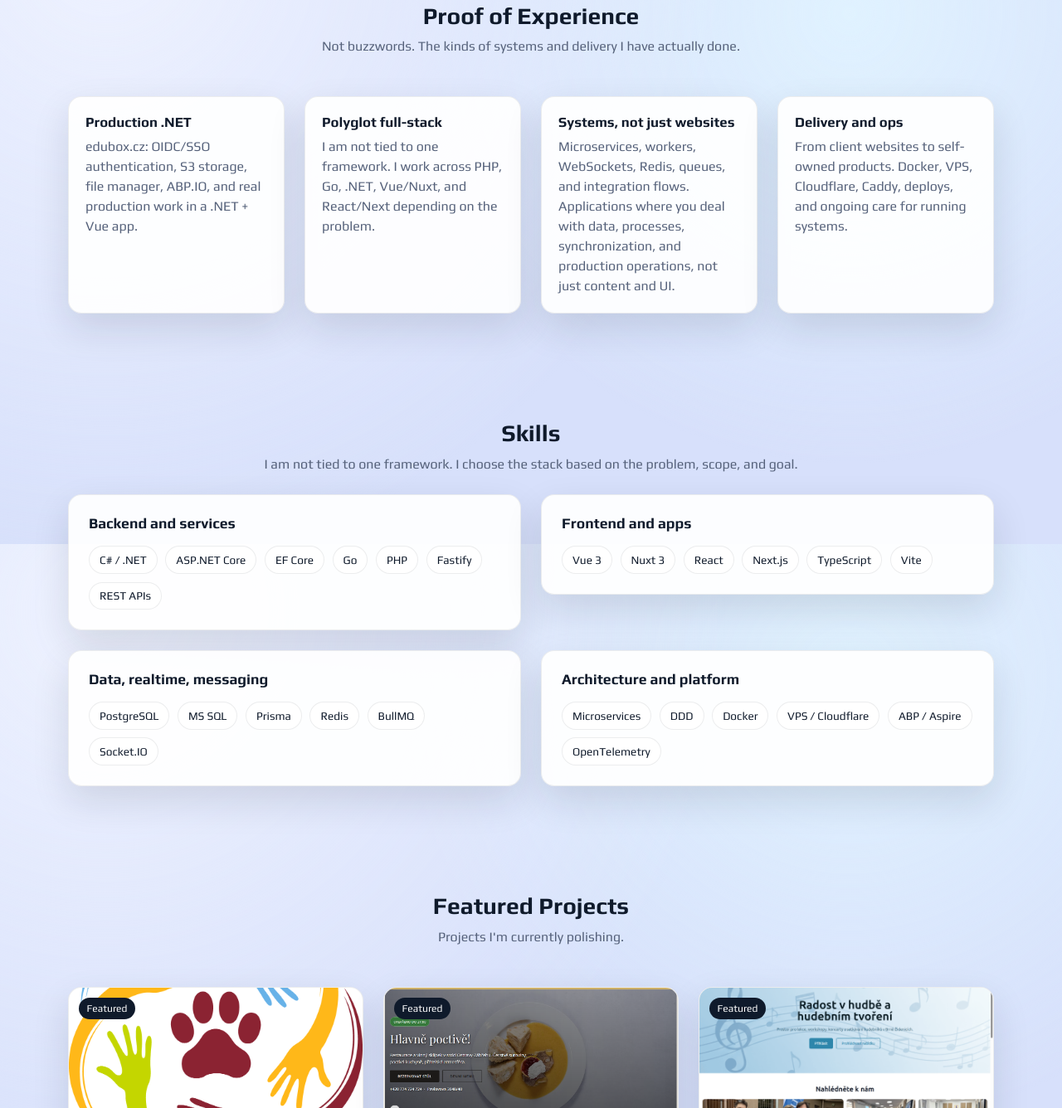
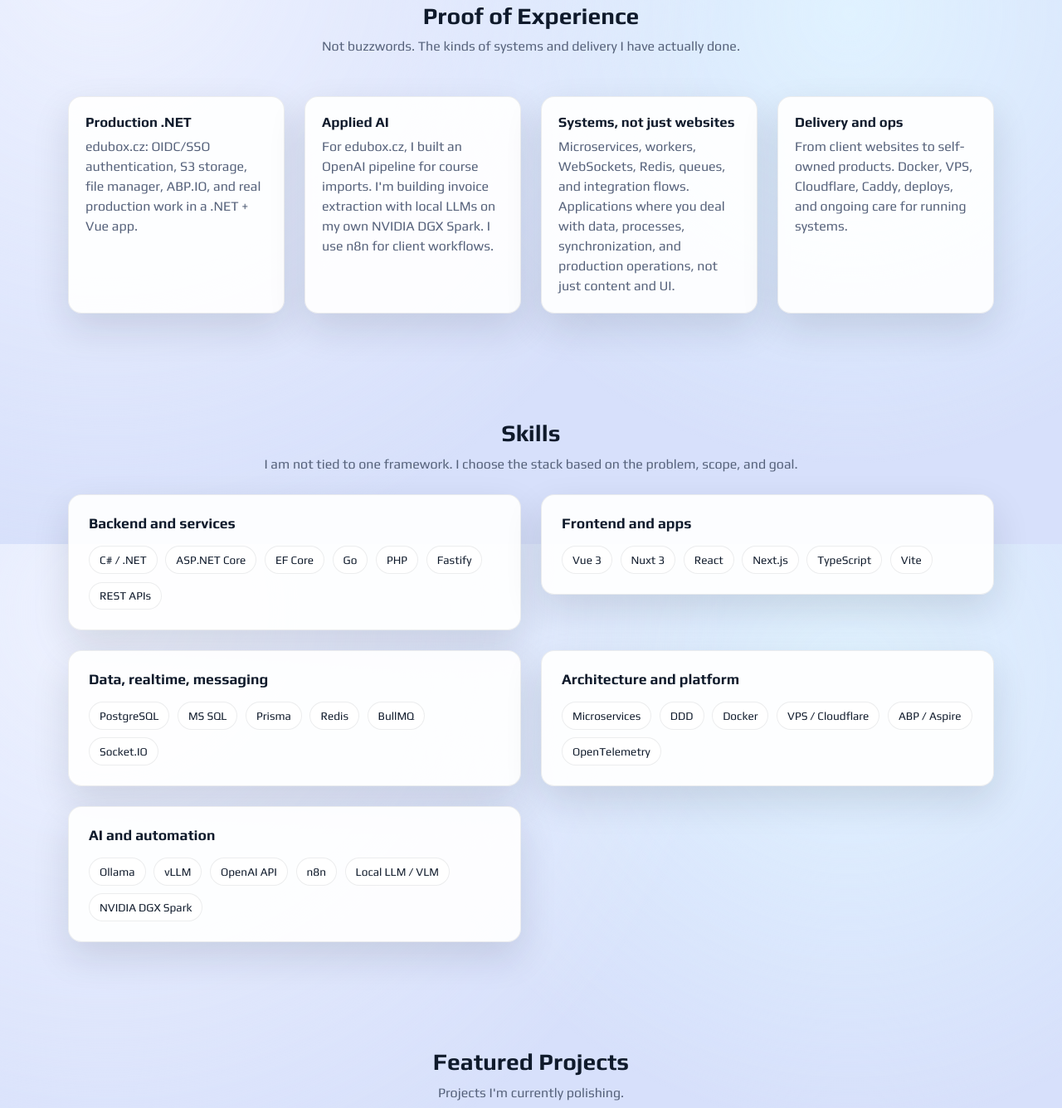
Before and after one commit to Dejwcz/portfolio, a website: page index.html in a window 1280 px wide. Shown: the part 944-2280 px from the top of the page at 83% size. Drawn offline with Linux system fonts and the light colour scheme.

Commit message:
Add applied AI content: proof card, skills panel, hero tag, SEO
Replace the Polyglot full-stack proof card (duplicated the Skills lead)
with an Applied AI card covering the edubox.cz OpenAI pipeline, invoice
extraction on local LLMs (NVIDIA DGX Spark), and n8n client workflows.
Add an AI and automation skills panel, an AI integration hero tag, and
AI mentions in the meta description and JSON-LD.

Spec: docs/superpowers/specs/2026-07-22-ai-content-design.md

Co-Authored-By: Claude Fable 5 <noreply@anthropic.com>

```diff
--- a/index.html
+++ b/index.html
@@ -8,7 +8,7 @@
 
     <meta
       name="description"
-      content="David Smětala — Full-stack software engineer building production web apps and systems across .NET, Vue/Nuxt, React/Next, Go, PHP, SQL, and deploy."
+      content="David Smětala — Full-stack software engineer shipping production web apps across .NET, Vue/Nuxt, React/Next, Go, and SQL. Applied AI: OpenAI pipelines, local LLMs, n8n."
     />
     <meta
       name="keywords"
@@ -75,7 +75,7 @@
           "https://github.com/Dejwcz"
         ],
         "jobTitle": "Full-stack Software Engineer",
-        "description": "Software engineer building production web apps and systems across .NET, Vue/Nuxt, React/Next, Go, PHP, SQL, microservices, and deployment.",
+        "description": "Software engineer building production web apps and systems across .NET, Vue/Nuxt, React/Next, Go, PHP, SQL, microservices, and deployment. Applied AI integration: OpenAI pipelines, local LLM inference (Ollama, vLLM), and n8n automation.",
         "image": "https://x213.cz/pictures/preview.png",
         "worksFor": {
           "@type": "Organization",
@@ -233,6 +233,10 @@
                   <span data-lang="cs">Od architektury po deploy</span>
                   <span data-lang="en">Architecture to deploy</span>
                 </span>
+                <span class="tag">
+                  <span data-lang="cs">AI integrace</span>
+                  <span data-lang="en">AI integration</span>
+                </span>
               </div>
               <div class="hero-cta d-flex flex-wrap gap-3">
                 <a href="#projects" class="btn btn-primary btn-lg">
@@ -382,17 +386,19 @@
             <div class="col-md-6 col-xl-3">
               <div class="proof-card h-100">
                 <h3 class="proof-title">
-                  <span data-lang="cs">Polyglot full-stack</span>
-                  <span data-lang="en">Polyglot full-stack</span>
+                  <span data-lang="cs">Aplikovaná AI</span>
+                  <span data-lang="en">Applied AI</span>
                 </h3>
                 <p class="proof-text">
                   <span data-lang="cs"
-                    >Nestojím na jednom frameworku. Dělám v PHP, Go, .NET,
-                    Vue/Nuxt i React/Next podle toho, co dává smysl.</span
+                    >Pro edubox.cz jsem postavil OpenAI pipeline pro import
+                    kurzů. Stavím vytěžování faktur lokálními LLM na vlastním
+                    NVIDIA DGX Spark. Pro klientská workflow používám n8n.</span
                   >
                   <span data-lang="en"
-                    >I am not tied to one framework. I work across PHP, Go,
-                    .NET, Vue/Nuxt, and React/Next depending on the problem.</span
+                    >For edubox.cz, I built an OpenAI pipeline for course
+                    imports. I'm building invoice extraction with local LLMs on
+                    my own NVIDIA DGX Spark. I use n8n for client workflows.</span
                   >
                 </p>
               </div>
@@ -519,6 +525,22 @@
                   <span class="skill-chip">VPS / Cloudflare</span>
                   <span class="skill-chip">ABP / Aspire</span>
                   <span class="skill-chip">OpenTelemetry</span>
+                </div>
+              </div>
+            </div>
+            <div class="col-md-6">
+              <div class="skills-panel">
+                <h3 class="skills-title">
+                  <span data-lang="cs">AI a automatizace</span>
+                  <span data-lang="en">AI and automation</span>
+                </h3>
+                <div class="skills-chips">
+                  <span class="skill-chip">Ollama</span>
+                  <span class="skill-chip">vLLM</span>
+                  <span class="skill-chip">OpenAI API</span>
+                  <span class="skill-chip">n8n</span>
+                  <span class="skill-chip">Local LLM / VLM</span>
+                  <span class="skill-chip">NVIDIA DGX Spark</span>
                 </div>
               </div>
             </div>
```
